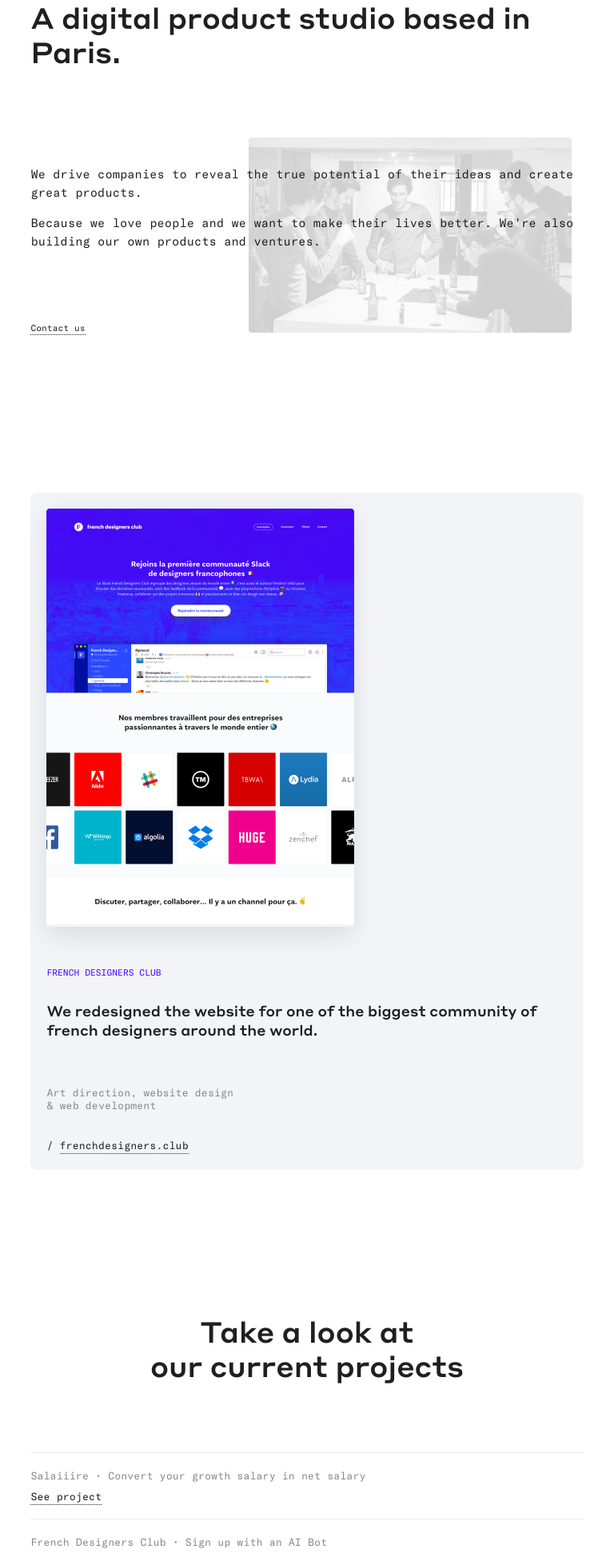
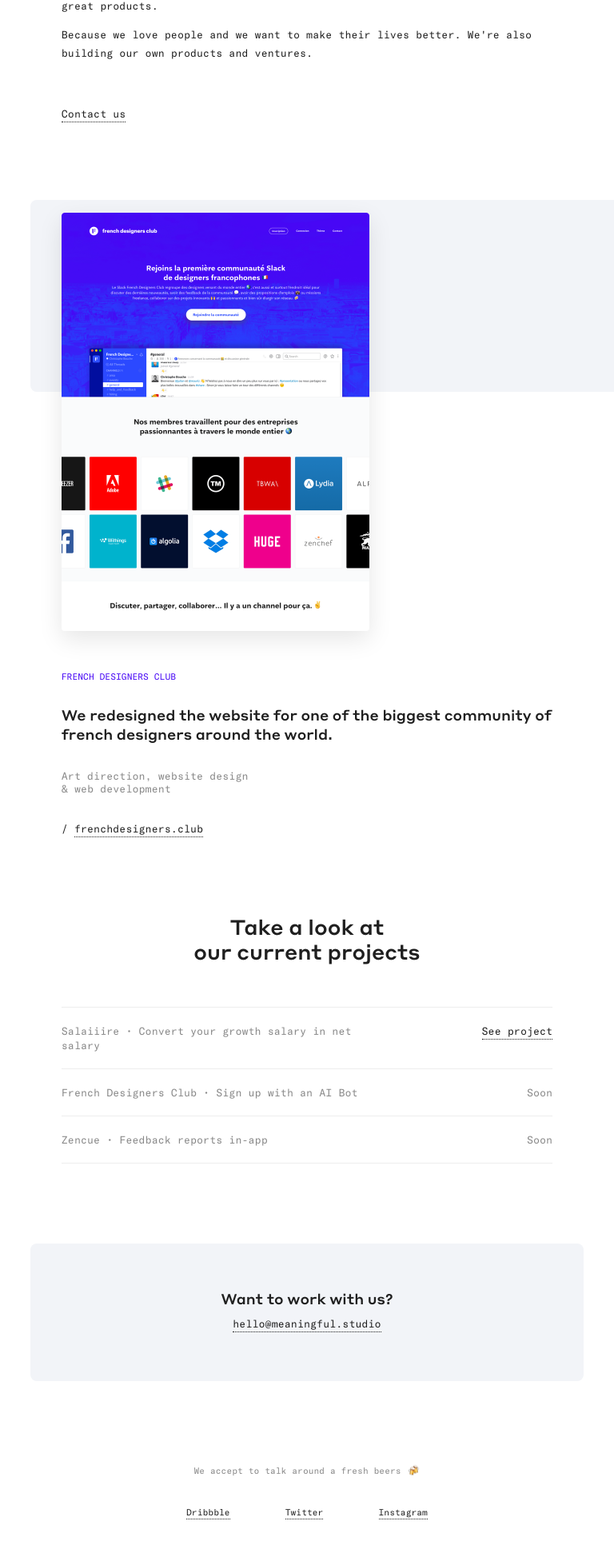
Before and after one commit to revealstudio/rvl-prewebsite, a React (Create React App) app: page / in a window 768 px wide. Shown: the part 228-2175 px from the top of the page at 80% size. Built offline with nearby package versions, Linux system fonts and the light colour scheme.

Commit message:
New mobile version

```diff
--- a/public/assets/css/main.css
+++ b/public/assets/css/main.css
@@ -71,15 +71,14 @@
 @media (max-width: 768px) {
   .col-md-6, col-md-7{width: 100%; float: none; padding-left: 0; padding-right: 0;}
   .row{margin-left: 0; margin-right: 0;}
-  .pull-right{float: none;}
 }
 
 /* Meaningful classes*/
 
 .container{
   margin: 0px auto;
-  width: 960px;
-  max-width: 90%;
+  max-width: 960px;
+  width: 80%;
   position: relative;
 }
 
@@ -112,16 +111,15 @@
 
 header .contact{
   margin-top: 90px;
-  font-size: 11px;
 }
 
-@media (min-width: 768px) {
-  #video video{display: block;}
-  #video img{display: none;}
-}
+
 @media (max-width: 768px) {
+  header{margin: 50px auto 100px;}
+  h2{margin: 32px 0 40px; font-size: 26px;}
+  p{font-size: 13px;}
   #video video{display: none;}
-  #video img{display: block;}
+  header .contact{margin-top: 56px;}
 }
 
 
@@ -146,6 +144,7 @@
   width: 100%;
   box-shadow: 0 10px 30px rgba(0,0,0,.1);
   margin-right: 100px;
+  border-radius: 4px;
 }
 
 #fdc img{width: 100%;}
@@ -188,9 +187,11 @@
 
 
 @media (max-width: 768px) {
-  #fdc .content{padding: 20px; height: auto !important;}
+  #fdc{margin-bottom: 84px;}
+  #fdc .content{padding: 16px 0; height: auto !important; background: transparent;}
   #fdc .thumbnail{float: none; margin-right: 0; margin-bottom: 50px;}
-  #fdc .right-background{display: none;}
+  #fdc .title{margin-bottom: 30px;}
+  #fdc .right-background{height: 240px; width: 95%; left: 5%; border-radius: 8px 0 0 8px;}
 }
 
 /* Current projects */
@@ -199,10 +200,12 @@
 #projects h2{margin: 0 0 82px 0;}
 
 #projects .project-list li{
+  line-height: 18px;
   padding: 20px 0;
   border-bottom: 1px solid #EDEDED;
   color: #888888;
 }
+
 #projects .project-list li a{color: #1F1F1F;}
 
 #projects .project-list li:first-of-type{border-top: 1px solid #EDEDED;}
@@ -212,7 +215,10 @@
 }
 
 @media (max-width: 768px) {
-  #projects .project-title{margin-bottom: 10px;}
+  #projects{margin-bottom: 100px;}
+  #projects h2{margin-bottom: 50px;}
+  #projects .project-title{width: 62.5%;}
+  #projects li .pull-right{max-width: 20%; text-align: right;}
 }
 
 
@@ -273,6 +279,11 @@
 
 
 @media (max-width: 768px) {
-  footer .subfooter #links{float: none; margin-top: 10px; display: block;}
-  footer .subfooter #links ul li{margin-left: 0; margin-right: 32px;}
+  footer{margin-bottom: 60px;}
+  footer .container{width: 90%;}
+  footer .contact h3{font-size: 18px;}
+  footer .contact a{font-size: 13px;}
+  footer .subfooter{text-align: center;}
+  footer .subfooter #links{float: none; margin-top: 32px; display: block;}
+  footer .subfooter #links ul li{margin: 0 5%;}
 }
--- a/public/index.html
+++ b/public/index.html
@@ -49,7 +49,6 @@
           <source src="./assets/img/video-low.mp4" type="video/mp4">
           <source src="./assets/img/video-low.ogg" type="video/ogg">
         </video>
-        <img src="./assets/img/photo.png" draggable="false">
       </div>
     </header>
   </div>
@@ -93,7 +92,7 @@
   <footer>
     <div class="container">
       <div class="contact text-center">
-        <h3>Want to work with us ?</h3>
+        <h3>Want to work with us?</h3>
         <div id="footer-contact"></div>
       </div>
       <div class="subfooter">
```
